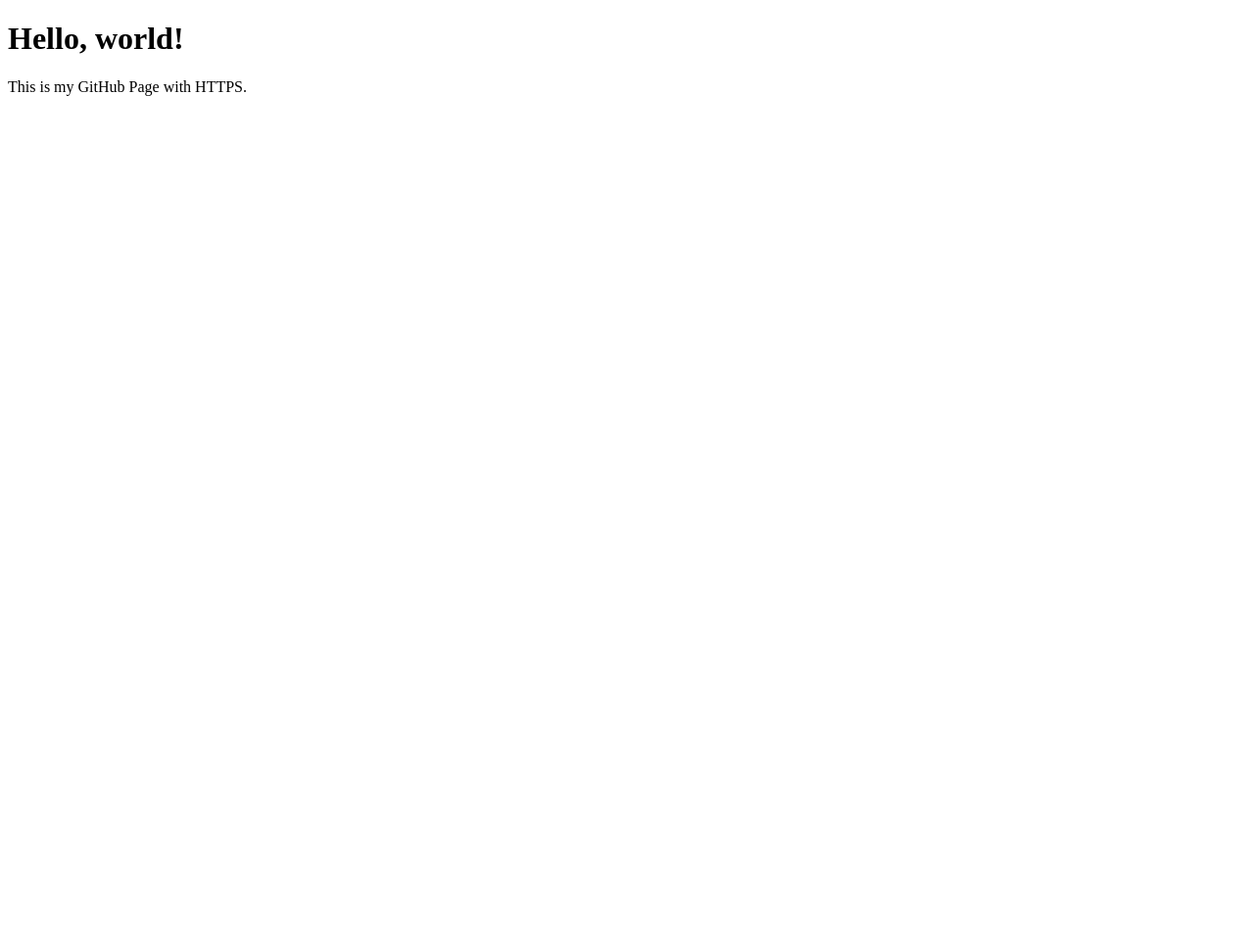
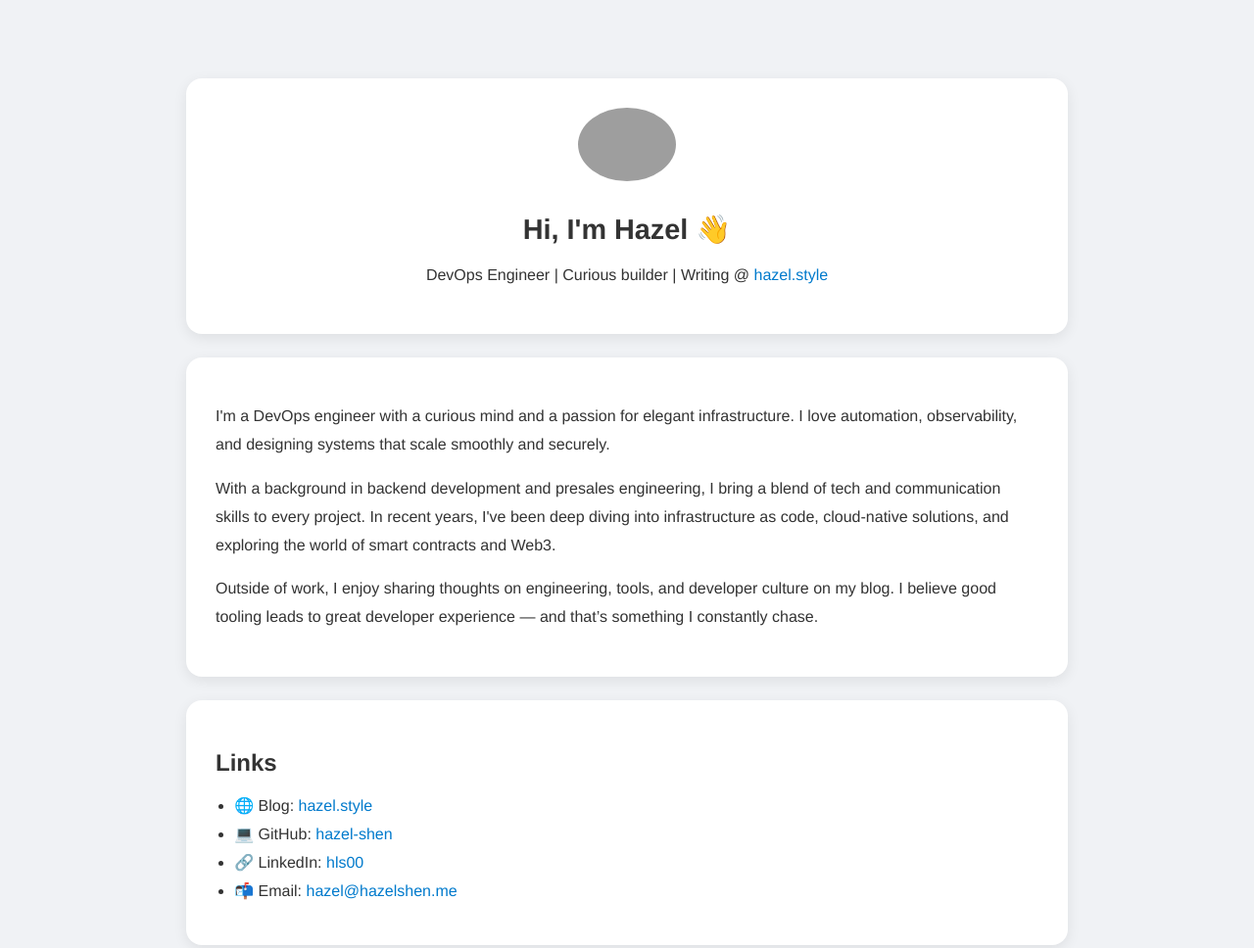
Before and after one commit to hazel-shen/hazel-shen.github.io, a plain HTML site: page index.html in a window 1280 px wide. Shown: the top 968 px of the page at 98% size. Before the commit the page ends 800 px from the top, so only its background shows below. Drawn offline with Linux system fonts and the light colour scheme; grey boxes are pictures that could not be loaded.

Commit message:
Update index.html

```diff
--- a/index.html
+++ b/index.html
@@ -1,11 +1,102 @@
 <!DOCTYPE html>
 <html lang="en">
 <head>
-  <meta charset="UTF-8">
-  <title>My GitHub Page</title>
+  <meta charset="UTF-8" />
+  <meta name="viewport" content="width=device-width, initial-scale=1.0"/>
+  <title>Hazel Shen</title>
+  <style>
+    body {
+      margin: 0;
+      font-family: "Helvetica Neue", sans-serif;
+      background-color: #f0f2f5;
+      color: #333;
+    }
+    .container {
+      max-width: 900px;
+      margin: 60px auto;
+      padding: 20px;
+      display: flex;
+      flex-direction: column;
+      gap: 24px;
+    }
+    .card {
+      background: #fff;
+      border-radius: 16px;
+      padding: 30px;
+      box-shadow: 0 4px 14px rgba(0, 0, 0, 0.08);
+      transition: transform 0.2s ease, box-shadow 0.2s ease;
+    }
+    .card:hover {
+      transform: translateY(-6px);
+      box-shadow: 0 10px 24px rgba(0, 0, 0, 0.12);
+    }
+    .center {
+      text-align: center;
+    }
+    .avatar {
+      width: 100px;
+      border-radius: 50%;
+      margin-bottom: 16px;
+    }
+    h1 {
+      margin: 0.4em 0 0.2em;
+      font-size: 1.8em;
+    }
+    p {
+      line-height: 1.8;
+    }
+    a {
+      color: #007acc;
+      text-decoration: none;
+      transition: color 0.2s ease;
+    }
+    a:hover {
+      color: #005ea2;
+      text-decoration: underline;
+    }
+    ul {
+      padding-left: 1.2em;
+    }
+    li {
+      margin-bottom: 10px;
+    }
+    @media (max-width: 600px) {
+      .container {
+        margin: 20px;
+      }
+    }
+  </style>
 </head>
 <body>
-  <h1>Hello, world!</h1>
-  <p>This is my GitHub Page with HTTPS.</p>
+  <div class="container">
+    <div class="card center">
+      <img src="https://avatars.githubusercontent.com/u/6478860?v=4" alt="Hazel Shen" class="avatar"/>
+      <h1>Hi, I'm Hazel 👋</h1>
+      <p>DevOps Engineer | Curious builder | Writing @ <a href="https://hazel.style" target="_blank">hazel.style</a></p>
+    </div>
+
+    <div class="card">
+      <p>I'm a DevOps engineer with a curious mind and a passion for elegant infrastructure. I love automation, observability, and designing systems that scale smoothly and securely.</p>
+
+      <p>With a background in backend development and presales engineering, I bring a blend of tech and communication skills to every project. In recent years, I've been deep diving into infrastructure as code, cloud-native solutions, and exploring the world of smart contracts and Web3.</p>
+
+      <p>Outside of work, I enjoy sharing thoughts on engineering, tools, and developer culture on my blog. I believe good tooling leads to great developer experience — and that’s something I constantly chase.</p>
+    </div>
+
+    <div class="card">
+      <h2>Links</h2>
+      <ul>
+        <li>🌐 Blog: <a href="https://hazel.style" target="_blank">hazel.style</a></li>
+        <li>💻 GitHub: <a href="https://github.com/hazel-shen" target="_blank">hazel-shen</a></li>
+        <li>🔗 LinkedIn: <a href="https://www.linkedin.com/in/hls00/" target="_blank">hls00</a></li>
+        <li>📬 Email: <a href="mailto:hazel@hazelshen.me">hazel@hazelshen.me</a></li>
+      </ul>
+    </div>
+
+    <div class="card center">
+      <h2>GitHub Stats</h2>
+      <img src="https://github-readme-stats.vercel.app/api?username=hazel-shen&show_icons=true&hide_rank=true&theme=default" alt="Hazel's GitHub Stats" />
+    </div>
+  </div>
 </body>
 </html>
```
